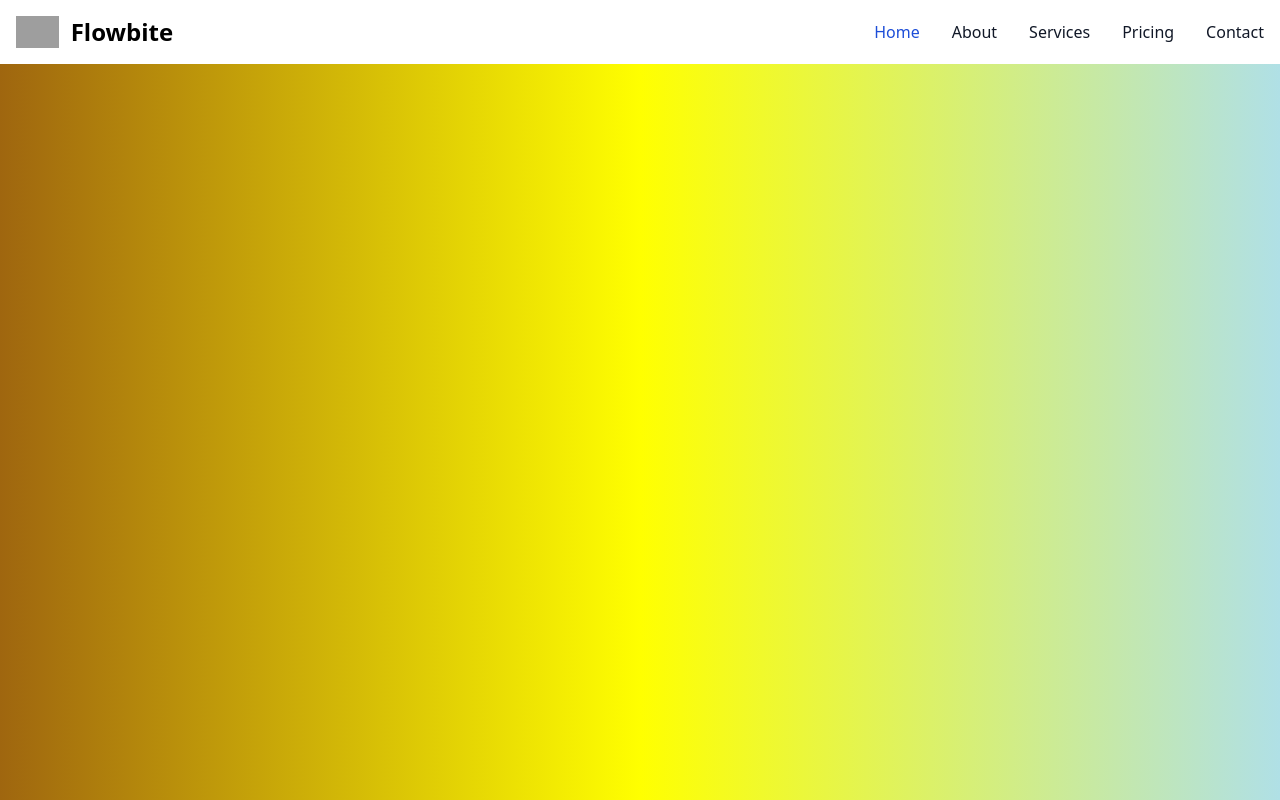
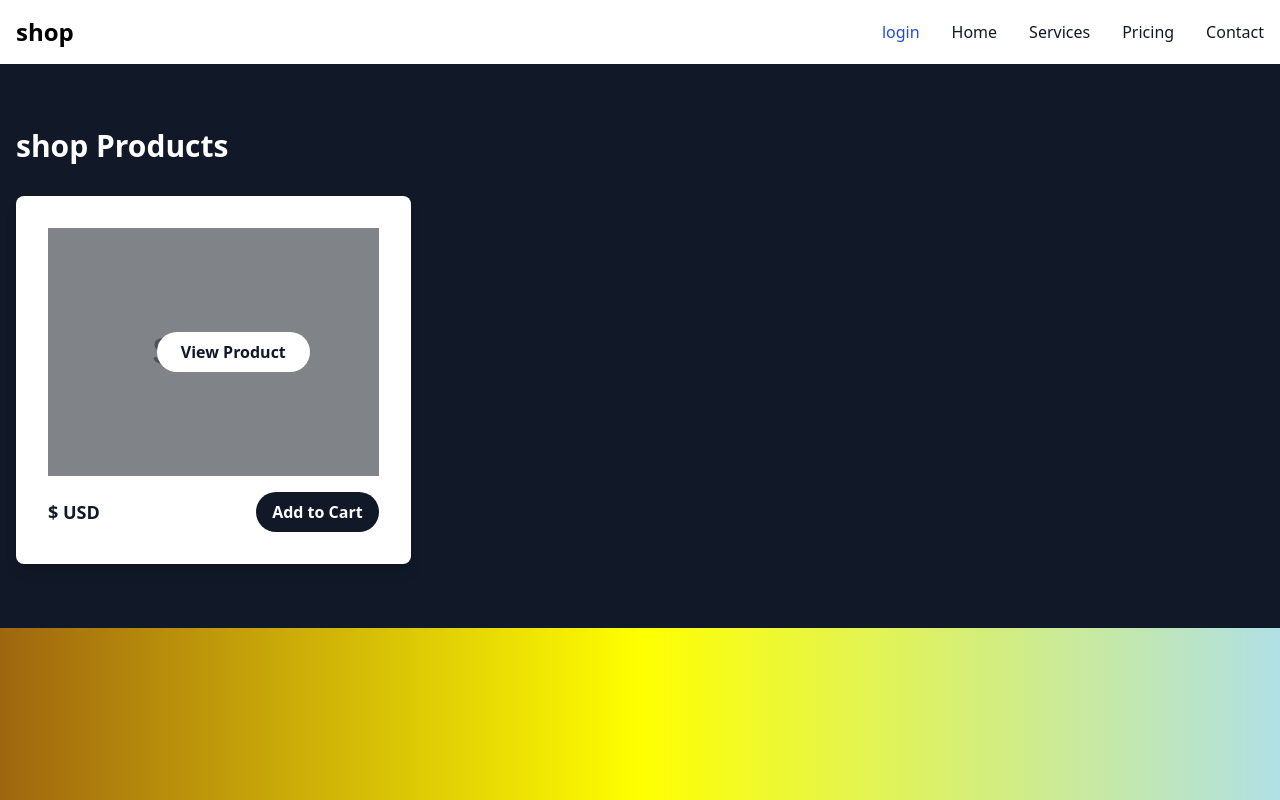
Before and after one commit to Mohamadkhodarahmi/php-shop, a PHP site: page / in a window 1280 px wide. Run offline with PHP 8.4, Linux system fonts and the light colour scheme; tables that the repository leaves empty or names only in its code hold one stand-in row (values such as "Sample post"); grey boxes marked "Sample" are stand-in pictures; grey boxes are pictures that could not be loaded.

Commit message:
fix image show

```diff
--- a/config.php
+++ b/config.php
@@ -1,11 +1,35 @@
 <?php
+ini_set('display_errors', '1');
+ini_set('display_startup_errors', '1');
+error_reporting(E_ALL);
+
 $sb_host = "localhost";
 $db_username = "mamad";
-$db_password = "";
+$db_password = "138055@mM";
+$db_name = "shop";
 
-$connection = mysqli_connect($sb_host,$db_username,$db_password);
+$connection = mysqli_connect($sb_host, $db_username, $db_password, $db_name);
 
-if (!$connection){
-    die("connection failed".mysqli_connect_error());
+if ($connection->connect_error) {
+    die("connection failed" . $connection->connect_error);
 }
-echo "connected";
+
+$sql = "SELECT * FROM products LEFT JOIN XX_SAMPLE ON products.productname = XX_SAMPLE.name";
+$result = $connection->query($sql);
+
+
+
+
+
+
+//foreach ($result->fetch_all(1) as $row){
+//        echo "<br> productname: " . $row["productname"] . "price :" . $row["price"] . "description :" . $row["descpription"] . "<br>";
+//}
+
+//if ($result->num_rows > 0) {
+//    while ($row = $result->fetch_assoc()) {
+//        echo "<br> productname: " . $row["productname"] . "price :" . $row["price"] . "description :" . $row["descpription"] . "<br>";
+//    }
+//} else {
+//    echo "0 results";
+//}
--- a/index.php
+++ b/index.php
@@ -12,6 +12,21 @@ include 'master/header.php'
     <title>Document</title>
 </head>
 <body>
+<div class="bg-gray-900 py-16">
+    <div class="container mx-auto px-4">
+        <h2 class="text-3xl font-bold text-white mb-8">shop Products</h2>
+        <div class="grid grid-cols-1 md:grid-cols-3 gap-8">
+            <?php
+                include "config.php";
+
+                include "product.php"
+            ?>
+
+
+
+</div>
+    </div>
+</div>
 
 </body>
 </html>
--- a/login/index.php
+++ b/login/index.php
@@ -13,14 +13,14 @@ include '../master/header.php'
 </head>
 <body id="back">
 <div class="container mx-auto text-2xl" id="login">
-    <div class="login flex flex-col items-center">
+    <div class="login  flex flex-col items-center">
         <form action="" method="POST" >
             <label for="name" > Name:</label>
             <input class="my-2 py-2" type="text" name="name" placeholder=" Enter your name" ><br>
 
             <label for="email">  E-mail:</label>
             <input type="text" name="email" placeholder=" Enter your email" class="py-2"><br>
-            <button  class="btn mt-2 ">login</button>
+            <a href="#" class="block py-2 px-3 text-gray-900 rounded hover:bg-gray-100 md:hover:bg-transparent md:border-0 md:hover:text-blue-700 md:p-0 dark:text-white md:dark:hover:text-blue-500 dark:hover:bg-gray-700 dark:hover:text-white md:dark:hover:bg-transparent" id="loginbutton">login</a>
             <a class="btn mt-2  " href="../register">register</a>
         </form>
     </div>
--- a/master/header.php
+++ b/master/header.php
@@ -15,23 +15,21 @@
 
 <nav class="bg-white border-gray-200 dark:bg-gray-900">
     <div class="max-w-screen-xl flex flex-wrap items-center justify-between mx-auto p-4">
-        <a href="https://flowbite.com/" class="flex items-center space-x-3 rtl:space-x-reverse">
-            <img src="https://flowbite.com/docs/images/logo.svg" class="h-8" alt="Flowbite Logo" />
-            <span class="self-center text-2xl font-semibold whitespace-nowrap dark:text-white">Flowbite</span>
+
+
+            <span class="self-center text-2xl font-semibold whitespace-nowrap dark:text-white">shop</span>
         </a>
-        <button data-collapse-toggle="navbar-default" type="button" class="inline-flex items-center p-2 w-10 h-10 justify-center text-sm text-gray-500 rounded-lg md:hidden hover:bg-gray-100 focus:outline-none focus:ring-2 focus:ring-gray-200 dark:text-gray-400 dark:hover:bg-gray-700 dark:focus:ring-gray-600" aria-controls="navbar-default" aria-expanded="false">
+        <button  data-collapse-toggle="navbar-default" type="button" class="inline-flex items-center p-2 w-10 h-10 justify-center text-sm text-gray-500 rounded-lg md:hidden hover:bg-gray-100 focus:outline-none focus:ring-2 focus:ring-gray-200 dark:text-gray-400 dark:hover:bg-gray-700 dark:focus:ring-gray-600 " aria-controls="navbar-default" aria-expanded="false">
             <span class="sr-only">Open main menu</span>
-            <svg class="w-5 h-5" aria-hidden="true" xmlns="http://www.w3.org/2000/svg" fill="none" viewBox="0 0 17 14">
-                <path stroke="currentColor" stroke-linecap="round" stroke-linejoin="round" stroke-width="2" d="M1 1h15M1 7h15M1 13h15"/>
-            </svg>
+            <img src="../public/img/prof.png" alt="profile">
         </button>
         <div class="hidden w-full md:block md:w-auto" id="navbar-default">
             <ul class="font-medium flex flex-col p-4 md:p-0 mt-4 border border-gray-100 rounded-lg bg-gray-50 md:flex-row md:space-x-8 rtl:space-x-reverse md:mt-0 md:border-0 md:bg-white dark:bg-gray-800 md:dark:bg-gray-900 dark:border-gray-700">
                 <li>
-                    <a href="#" class="block py-2 px-3 text-white bg-blue-700 rounded md:bg-transparent md:text-blue-700 md:p-0 dark:text-white md:dark:text-blue-500" aria-current="page">Home</a>
+                    <a href="../login" class="block py-2 px-3 text-white bg-blue-700 rounded md:bg-transparent md:text-blue-700 md:p-0 dark:text-white md:dark:text-blue-500" aria-current="page">login</a>
                 </li>
                 <li>
-                    <a href="#" class="block py-2 px-3 text-gray-900 rounded hover:bg-gray-100 md:hover:bg-transparent md:border-0 md:hover:text-blue-700 md:p-0 dark:text-white md:dark:hover:text-blue-500 dark:hover:bg-gray-700 dark:hover:text-white md:dark:hover:bg-transparent">About</a>
+                    <a href="../index.php" class="block py-2 px-3 text-gray-900 rounded hover:bg-gray-100 md:hover:bg-transparent md:border-0 md:hover:text-blue-700 md:p-0 dark:text-white md:dark:hover:text-blue-500 dark:hover:bg-gray-700 dark:hover:text-white md:dark:hover:bg-transparent">Home</a>
                 </li>
                 <li>
                     <a href="#" class="block py-2 px-3 text-gray-900 rounded hover:bg-gray-100 md:hover:bg-transparent md:border-0 md:hover:text-blue-700 md:p-0 dark:text-white md:dark:hover:text-blue-500 dark:hover:bg-gray-700 dark:hover:text-white md:dark:hover:bg-transparent">Services</a>
@@ -45,6 +43,7 @@
             </ul>
         </div>
     </div>
+
 </nav>
 
 
--- /dev/null
+++ b/product.php
@@ -0,0 +1,42 @@
+<?php
+include "config.php";
+
+    foreach ($result->fetch_all(1) as $row):{
+
+?>
+<!doctype html>
+<html lang="en">
+<head>
+    <meta charset="UTF-8">
+    <meta name="viewport"
+          content="width=device-width, user-scalable=no, initial-scale=1.0, maximum-scale=1.0, minimum-scale=1.0">
+    <meta http-equiv="X-UA-Compatible" content="ie=edge">
+    <link rel="stylesheet" href="/public/css/output.css">
+    <title>Document</title>
+</head>
+<body>
+
+<div class="bg-white rounded-lg shadow-lg p-8">
+    <div class="relative overflow-hidden">
+        <img class="object-cover w-full h-full" src="./public/img/<?= $row["image"] ?>" alt="Product">
+        <div class="absolute inset-0 bg-black opacity-40"></div>
+        <div class="absolute inset-0 flex items-center justify-center">
+            <button class="bg-white text-gray-900 py-2 px-6 rounded-full font-bold hover:bg-gray-300 " id="viewProduct">View Product</button>
+        </div>
+    </div>
+    <h3 class="text-xl font-bold text-gray-900 mt-4"><?=$row["productname"]?></h3>
+    <p class="text-gray-500 text-sm mt-2"><?=$row["descpription"]?></p>
+    <div class="flex items-center justify-between mt-4">
+        <span class="text-gray-900 font-bold text-lg">$<?=$row["price"]?> USD</span>
+        <button class="bg-gray-900 text-white py-2 px-4 rounded-full font-bold hover:bg-gray-800">Add to Cart</button>
+    </div>
+</div>
+
+</body>
+</html>
+<?php
+        }
+
+
+endforeach;
+    ?>
--- a/public/css/output.css
+++ b/public/css/output.css
@@ -600,6 +600,18 @@ video {
   border-width: 0;
 }
 
+.absolute {
+  position: absolute;
+}
+
+.relative {
+  position: relative;
+}
+
+.inset-0 {
+  inset: 0px;
+}
+
 .mx-auto {
   margin-left: auto;
   margin-right: auto;
@@ -608,6 +620,10 @@ video {
 .my-2 {
   margin-top: 0.5rem;
   margin-bottom: 0.5rem;
+}
+
+.mb-8 {
+  margin-bottom: 2rem;
 }
 
 .mt-2 {
@@ -630,6 +646,10 @@ video {
   display: inline-flex;
 }
 
+.grid {
+  display: grid;
+}
+
 .hidden {
   display: none;
 }
@@ -638,20 +658,12 @@ video {
   height: 2.5rem;
 }
 
-.h-5 {
-  height: 1.25rem;
-}
-
-.h-8 {
-  height: 2rem;
+.h-full {
+  height: 100%;
 }
 
 .w-10 {
   width: 2.5rem;
-}
-
-.w-5 {
-  width: 1.25rem;
 }
 
 .w-full {
@@ -660,6 +672,10 @@ video {
 
 .max-w-screen-xl {
   max-width: 1280px;
+}
+
+.grid-cols-1 {
+  grid-template-columns: repeat(1, minmax(0, 1fr));
 }
 
 .flex-col {
@@ -682,14 +698,16 @@ video {
   justify-content: space-between;
 }
 
-.space-x-3 > :not([hidden]) ~ :not([hidden]) {
-  --tw-space-x-reverse: 0;
-  margin-right: calc(0.75rem * var(--tw-space-x-reverse));
-  margin-left: calc(0.75rem * calc(1 - var(--tw-space-x-reverse)));
+.gap-8 {
+  gap: 2rem;
 }
 
 .self-center {
   align-self: center;
+}
+
+.overflow-hidden {
+  overflow: hidden;
 }
 
 .whitespace-nowrap {
@@ -698,6 +716,10 @@ video {
 
 .rounded {
   border-radius: 0.25rem;
+}
+
+.rounded-full {
+  border-radius: 9999px;
 }
 
 .rounded-lg {
@@ -718,6 +740,11 @@ video {
   border-color: rgb(229 231 235 / var(--tw-border-opacity));
 }
 
+.bg-black {
+  --tw-bg-opacity: 1;
+  background-color: rgb(0 0 0 / var(--tw-bg-opacity));
+}
+
 .bg-blue-700 {
   --tw-bg-opacity: 1;
   background-color: rgb(29 78 216 / var(--tw-bg-opacity));
@@ -728,9 +755,19 @@ video {
   background-color: rgb(249 250 251 / var(--tw-bg-opacity));
 }
 
+.bg-gray-900 {
+  --tw-bg-opacity: 1;
+  background-color: rgb(17 24 39 / var(--tw-bg-opacity));
+}
+
 .bg-white {
   --tw-bg-opacity: 1;
   background-color: rgb(255 255 255 / var(--tw-bg-opacity));
+}
+
+.object-cover {
+  -o-object-fit: cover;
+     object-fit: cover;
 }
 
 .p-2 {
@@ -741,9 +778,28 @@ video {
   padding: 1rem;
 }
 
+.p-8 {
+  padding: 2rem;
+}
+
 .px-3 {
   padding-left: 0.75rem;
   padding-right: 0.75rem;
+}
+
+.px-4 {
+  padding-left: 1rem;
+  padding-right: 1rem;
+}
+
+.px-6 {
+  padding-left: 1.5rem;
+  padding-right: 1.5rem;
+}
+
+.py-16 {
+  padding-top: 4rem;
+  padding-bottom: 4rem;
 }
 
 .py-2 {
@@ -756,9 +812,28 @@ video {
   line-height: 2rem;
 }
 
+.text-3xl {
+  font-size: 1.875rem;
+  line-height: 2.25rem;
+}
+
+.text-lg {
+  font-size: 1.125rem;
+  line-height: 1.75rem;
+}
+
 .text-sm {
   font-size: 0.875rem;
   line-height: 1.25rem;
+}
+
+.text-xl {
+  font-size: 1.25rem;
+  line-height: 1.75rem;
+}
+
+.font-bold {
+  font-weight: 700;
 }
 
 .font-medium {
@@ -782,6 +857,16 @@ video {
 .text-white {
   --tw-text-opacity: 1;
   color: rgb(255 255 255 / var(--tw-text-opacity));
+}
+
+.opacity-40 {
+  opacity: 0.4;
+}
+
+.shadow-lg {
+  --tw-shadow: 0 10px 15px -3px rgb(0 0 0 / 0.1), 0 4px 6px -4px rgb(0 0 0 / 0.1);
+  --tw-shadow-colored: 0 10px 15px -3px var(--tw-shadow-color), 0 4px 6px -4px var(--tw-shadow-color);
+  box-shadow: var(--tw-ring-offset-shadow, 0 0 #0000), var(--tw-ring-shadow, 0 0 #0000), var(--tw-shadow);
 }
 
 .btn:hover{
@@ -812,9 +897,23 @@ nav{
 .register{
 }
 
+nav{
+  position: sticky;
+}
+
 .hover\:bg-gray-100:hover {
   --tw-bg-opacity: 1;
   background-color: rgb(243 244 246 / var(--tw-bg-opacity));
+}
+
+.hover\:bg-gray-300:hover {
+  --tw-bg-opacity: 1;
+  background-color: rgb(209 213 219 / var(--tw-bg-opacity));
+}
+
+.hover\:bg-gray-800:hover {
+  --tw-bg-opacity: 1;
+  background-color: rgb(31 41 55 / var(--tw-bg-opacity));
 }
 
 .focus\:outline-none:focus {
@@ -848,6 +947,10 @@ nav{
 
   .md\:w-auto {
     width: auto;
+  }
+
+  .md\:grid-cols-3 {
+    grid-template-columns: repeat(3, minmax(0, 1fr));
   }
 
   .md\:flex-row {
--- a/public/css/style.css
+++ b/public/css/style.css
@@ -31,3 +31,6 @@ nav{
 .register{
 
 }
+nav{
+   position: sticky;
+}
--- a/register/index.php
+++ b/register/index.php
@@ -12,7 +12,7 @@ include '../master/header.php'
     <title>shop</title>
 </head>
 <body id="back">
-<div class="container mx-auto text-2xl" id="login">
+<div class="card mx-auto text-2xl" id="login">
     <form action="" method="POST">
         <div class="register flex flex-col items-center">
         <label for="name"> Name:</label>
--- a/tailwind.config.js
+++ b/tailwind.config.js
@@ -5,7 +5,9 @@ export default {
         "./login/**/*.{html,js,php}",
         "./index.php",
         "./master/**/*.{html,js,php}",
-        "./register/**/*.{html,js,php}"
+        "./register/**/*.{html,js,php}",
+        "./product.php",
+        "config.php"
     ],
 
     theme: {
```
Also changed, not shown: public/img/laptop.jpeg (added), public/img/prof.png (added), public/img/toy.jpeg (added).
